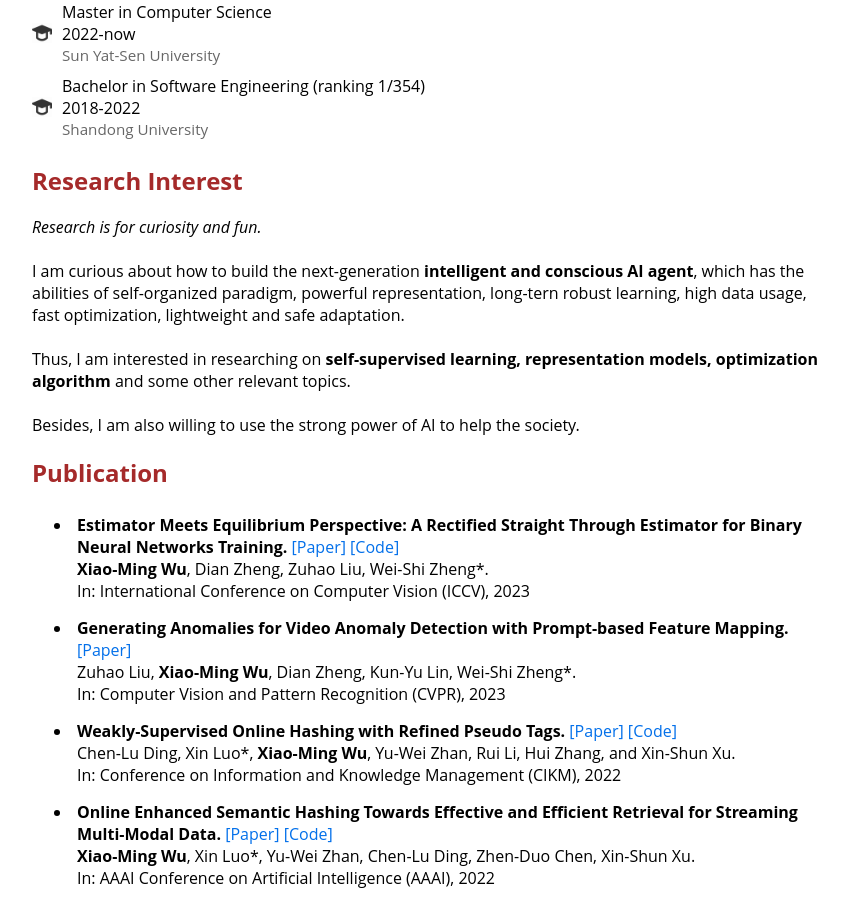
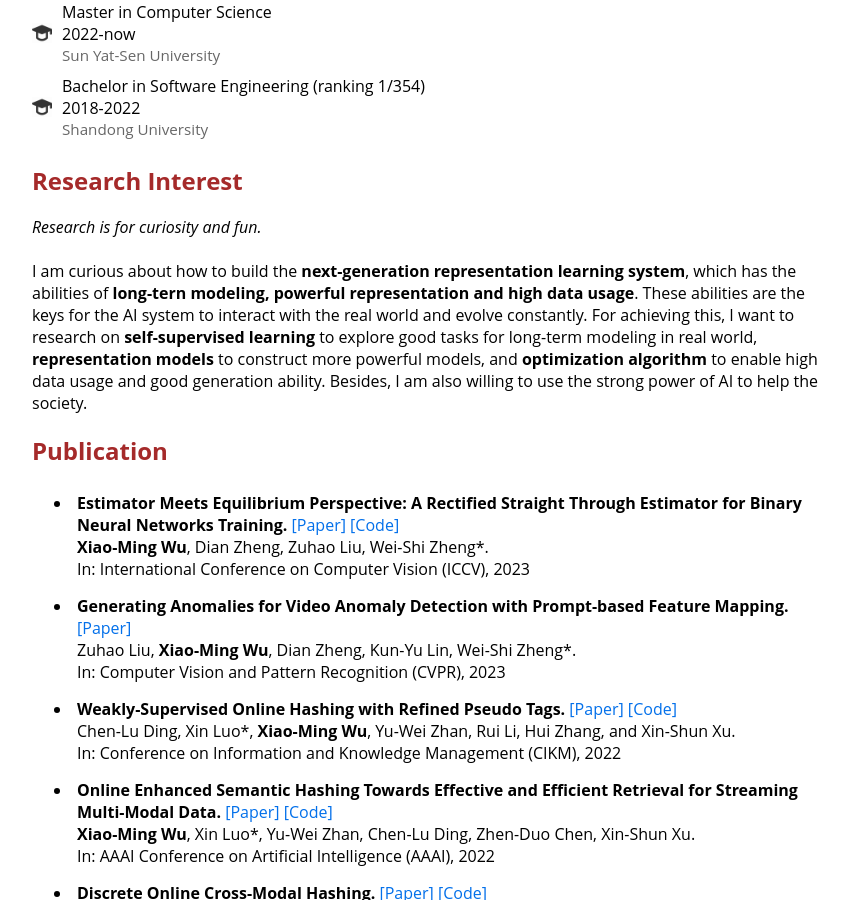
Before and after one commit to DravenALG/DravenALG.github.io, a Jekyll site: the page built from index.html, in a window 1280 px wide and 900 px high, scrolled down 606 px. Shown: the whole window, without its empty margins (208-1056 px from the left). Built offline with Jekyll 4.4.1, drawn with Linux system fonts in a browser that asks for light colours.

Commit message:
Update index.html

```diff
--- a/index.html
+++ b/index.html
@@ -63,9 +63,9 @@
     <h2 style="color: brown;">Research Interest</h2>
     <i>Research is for curiosity and fun. </i><br><br>
 
-    I am curious about how to build the next-generation <span style='font-weight: bold;'>intelligent and conscious AI agent</span>, which has the abilities of self-organized paradigm, powerful representation, long-tern robust learning, high data usage, fast optimization, lightweight and safe adaptation.<br><br>
+    I am curious about how to build the <span style='font-weight: bold;'>next-generation representation learning system</span>, which has the abilities of <span style='font-weight: bold;'>long-tern modeling, powerful representation and high data usage</span>. These abilities are the keys for the AI system to interact with the real world and evolve constantly.
 
-    Thus, I am interested in researching on <span style='font-weight: bold;'>self-supervised learning, representation models, optimization algorithm</span> and some other relevant topics.<br><br>
+    For achieving this, I want to research on <span style='font-weight: bold;'>self-supervised learning</span> to explore good tasks for long-term modeling in real world, <span style='font-weight: bold;'>representation models</span> to construct more powerful models, and <span style='font-weight: bold;'>optimization algorithm</span> to enable high data usage and good generation ability.
 
     Besides, I am also willing to use the strong power of AI to help the society.<br>
 </div>
```
